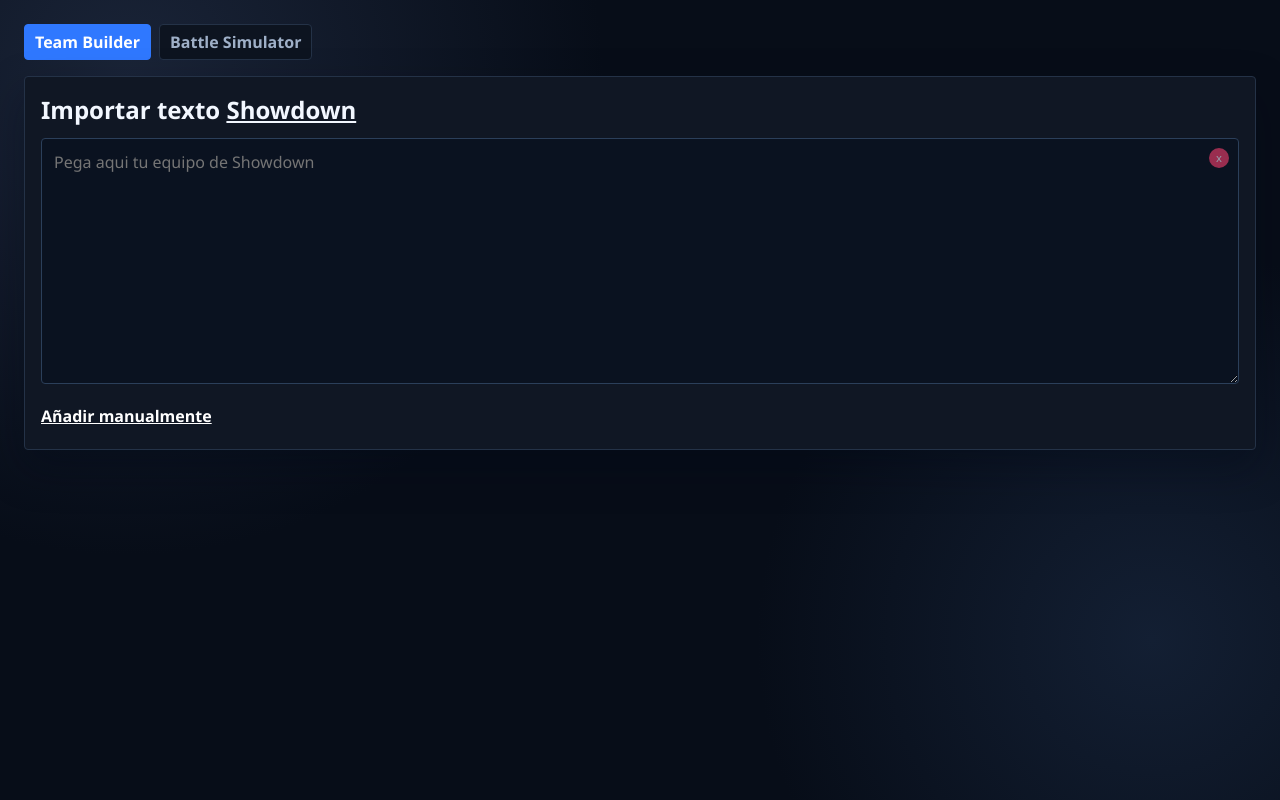
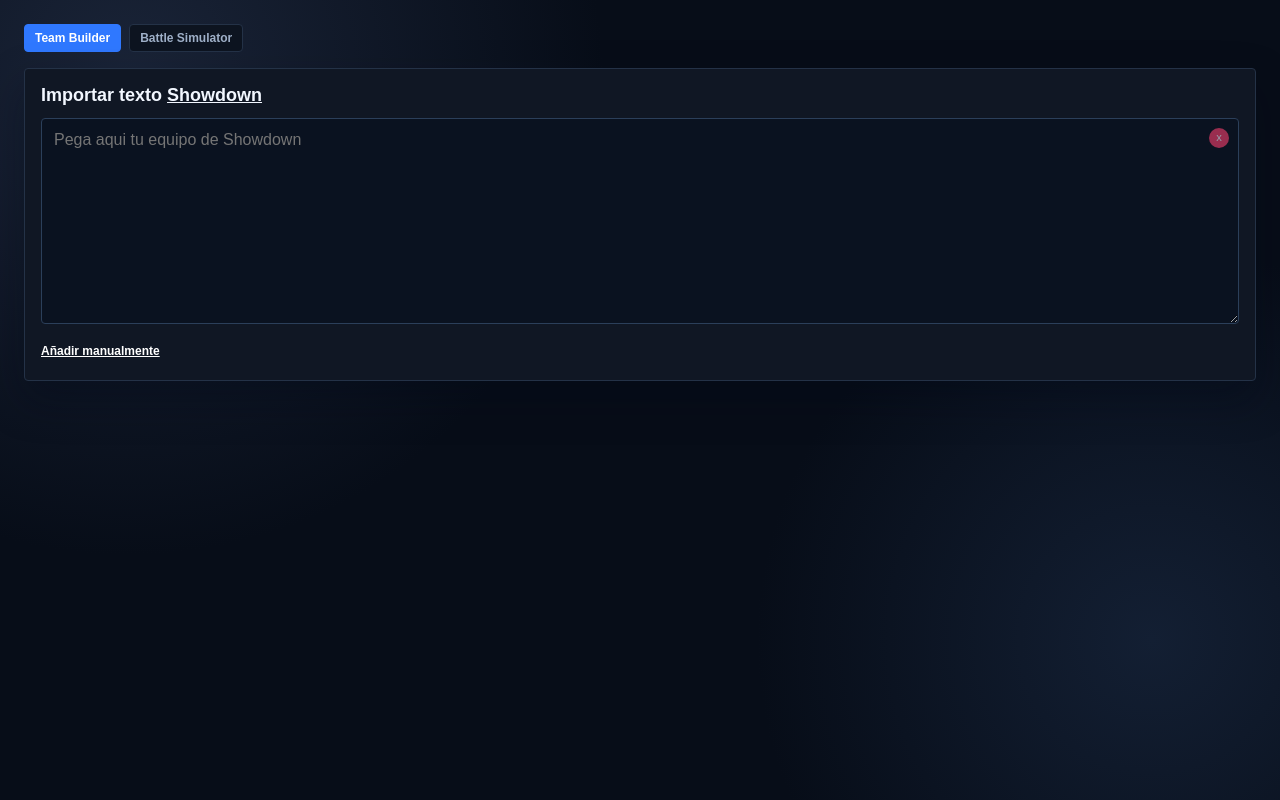
Before and after one commit to Roissm90/poke-builder, a React (Vite) app: page / in a window 1280 px wide. Built offline with nearby package versions, Linux system fonts and the light colour scheme; what @pkmn/dex would draw is missing.

Commit message:
change tipo and some styles

```diff
--- a/src/App.module.scss
+++ b/src/App.module.scss
@@ -1,5 +1,6 @@
 * {
   box-sizing: border-box;
+  font-family:Arial, Helvetica, sans-serif;
 }
 
 .page {
@@ -77,11 +78,16 @@
   h2 {
     margin: 0 0 12px;
     color: var(--title);
+    font-size: 18px;
 
     .showdown-link {
       color: inherit;
       text-decoration: underline;
     }
+  }
+
+  h3 {
+    font-size: 14px;
   }
 }
 
@@ -136,6 +142,7 @@
   cursor: pointer;
   font-weight: 700;
   text-decoration: underline;
+  font-size: 12px;
 
   &:disabled {
     color: #d2d9e7;
@@ -221,8 +228,8 @@
   p {
     margin: 0;
     color: var(--text-muted);
-    font-size: 0.9rem;
-    line-height: 1.35;
+    font-size: 14px;
+    line-height: 1;
     overflow-wrap: anywhere;
     word-break: break-word;
   }
```
